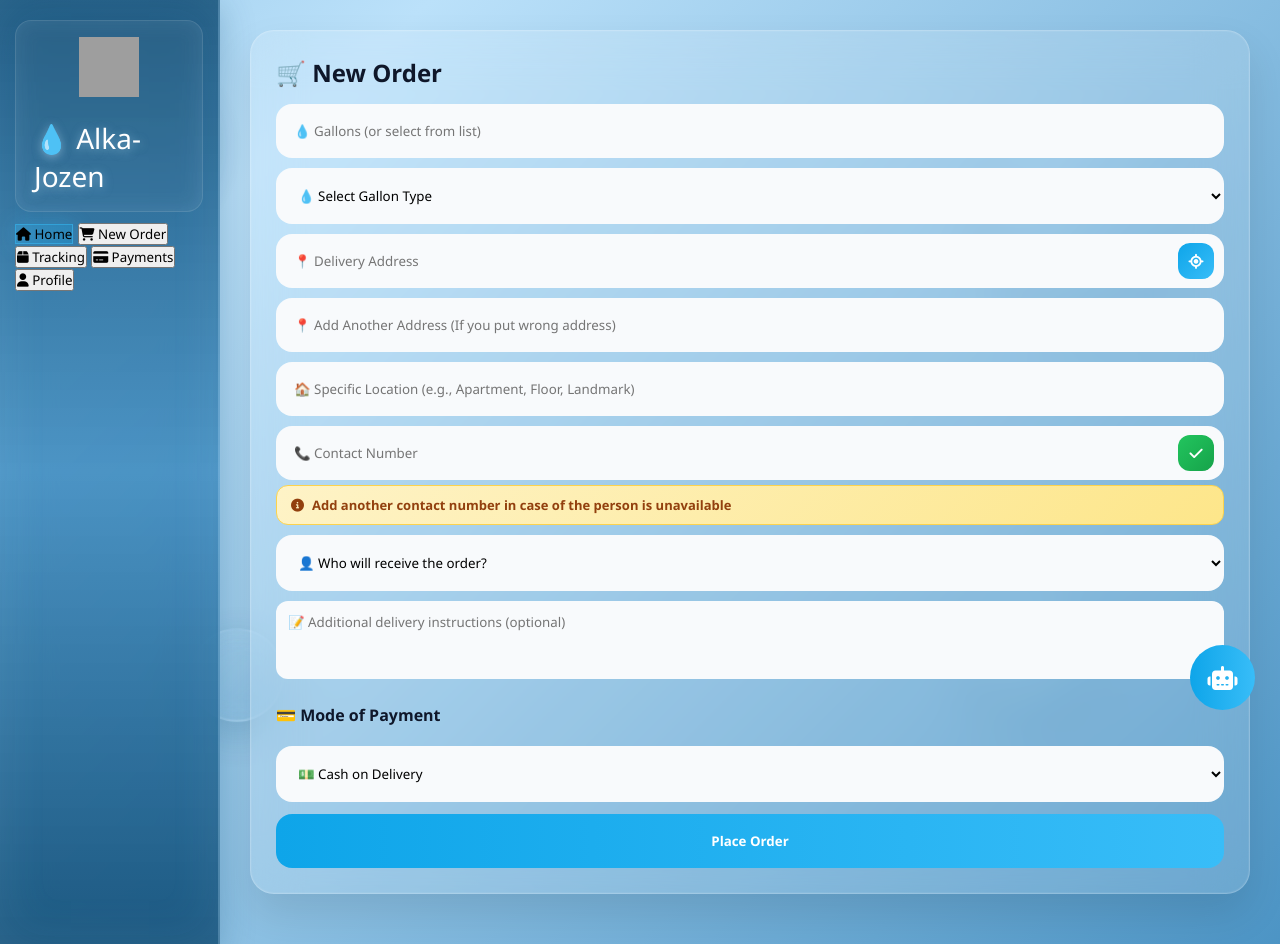
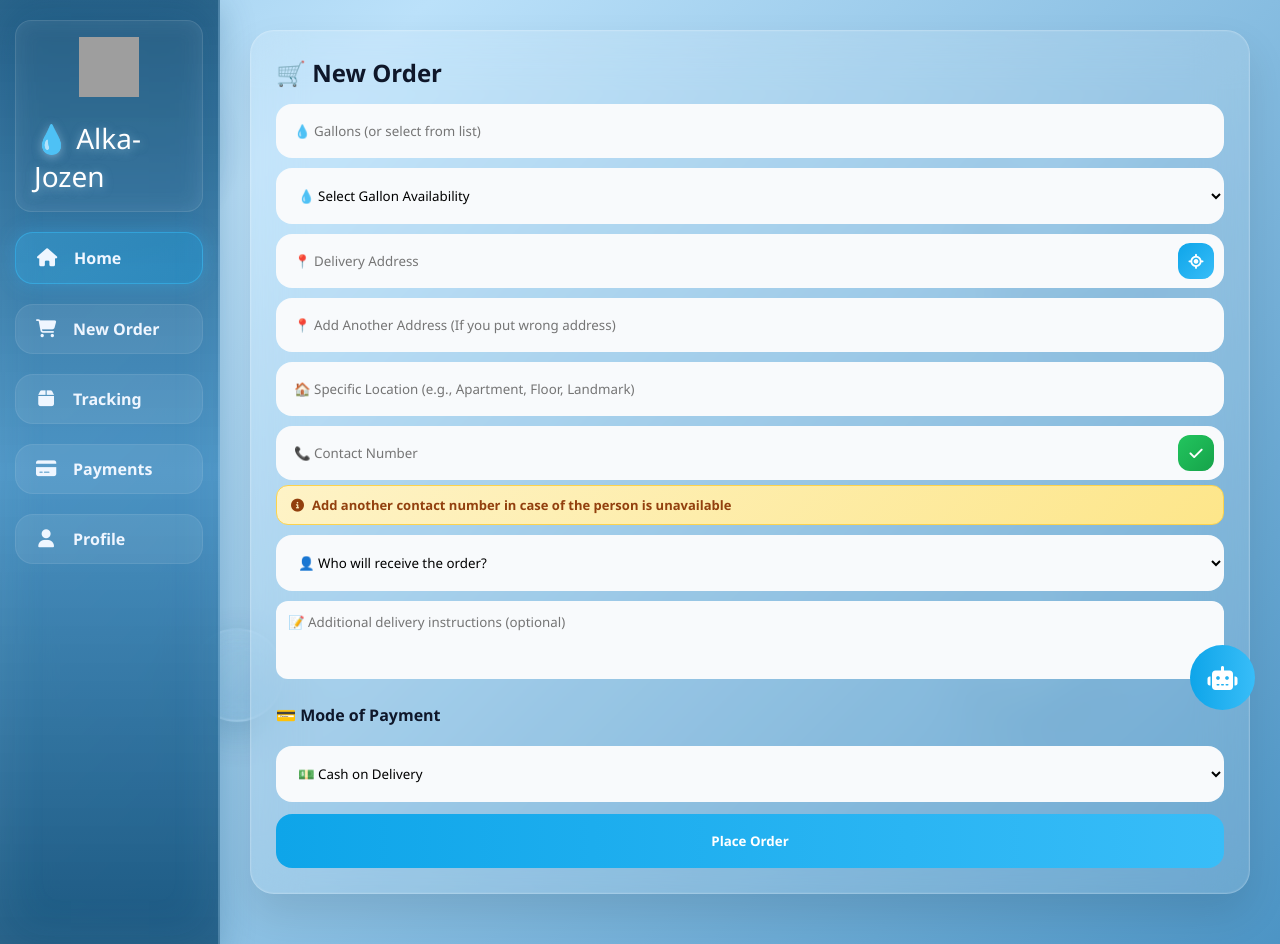
Before and after one commit to eduinomania/alka-jozennn, a plain HTML site: page Alka-Jozen-System-mockup-main (1)/Alka-Jozen-System-mockup-main/prototype water/customer.html in a window 1280 px wide. Both pictures are taken after a click on the button "New Order". Drawn offline with Linux system fonts and the light colour scheme; grey boxes are pictures that could not be loaded.

Commit message:
Add files via upload

```diff
--- a/Alka-Jozen-System-mockup-main (1)/Alka-Jozen-System-mockup-main/prototype water/customer.html
+++ b/Alka-Jozen-System-mockup-main (1)/Alka-Jozen-System-mockup-main/prototype water/customer.html
@@ -143,6 +143,10 @@ body{
 
     width:220px;
 
+    display:flex;
+    flex-direction:column;
+    align-items:stretch;
+
     background:
     linear-gradient(
         180deg,
@@ -216,6 +220,33 @@ body{
     position: relative;
 
     overflow: hidden;
+}
+
+.menu-btn{
+    width:100%;
+    display:flex;
+    align-items:center;
+    gap:14px;
+    padding:14px 18px;
+    margin:10px 0;
+    border:none;
+    border-radius:18px;
+    background:rgba(255,255,255,0.08);
+    color:#eff6ff;
+    font-size:16px;
+    font-weight:600;
+    text-align:left;
+    cursor:pointer;
+    transition: all 0.3s cubic-bezier(0.4, 0, 0.2, 1);
+    position: relative;
+    overflow: hidden;
+    box-shadow: inset 0 0 0 1px rgba(255,255,255,0.08);
+}
+
+.menu-btn i{
+    width:26px;
+    text-align:center;
+    font-size:18px;
 }
 
 .menu-btn::before {
@@ -1183,12 +1214,9 @@ function newOrder(){
         </datalist>
 
         <select id="gallonType" required>
-            <option value="">💧 Select Gallon Type</option>
-            <option value="5-Gallon Jug">5-Gallon Jug</option>
-            <option value="18-Liter Bottle">18-Liter Bottle</option>
-            <option value="1-Gallon Bottle">1-Gallon Bottle</option>
-            <option value="2-Gallon Bottle">2-Gallon Bottle</option>
-            <option value="10-Gallon Bottle">10-Gallon Bottle</option>
+            <option value="">💧 Select Gallon Availability</option>
+            <option value="Half Empty">Half Empty</option>
+            <option value="Needs Replacement">Needs to be refilled </option>
         </select>
 
         <!-- ADDRESS WITH GEOLOCATION -->
@@ -1271,10 +1299,6 @@ function newOrder(){
         <select id="payment" onchange="showPaymentMethod()">
             <option value="Cash">💵 Cash on Delivery</option>
             <option value="GCash">📱 GCash</option>
-            <option value="Maya">💳 Maya</option>
-            <option value="Credit Card">💳 Credit Card</option>
-            <option value="Bank Transfer">🏦 Bank Transfer</option>
-            <option value="PayPal">🌐 PayPal</option>
         </select>
 
         <!-- GCASH BOX -->
@@ -1299,113 +1323,6 @@ function newOrder(){
 
                 <input id="reference"
                 placeholder="Enter GCash Reference Number">
-
-            </div>
-
-        </div>
-
-        <!-- MAYA BOX -->
-        <div id="mayaBox" style="display:none;margin-top:15px;">
-
-            <div style="
-                background:#f8fafc;
-                padding:20px;
-                border-radius:18px;
-                text-align:center;
-                border:2px dashed #f59e0b;
-            ">
-
-                <h3>💳 Maya Payment</h3>
-
-                <img src="gcashqr.png"
-                style="width:200px;border-radius:12px;margin-top:10px;">
-
-                <p style="margin-top:10px;">
-                Send payment to: <strong>09123456789</strong><br>
-                Account Name: <strong>Alka-Jozen Water</strong>
-                </p>
-
-                <input id="mayaReference"
-                placeholder="Enter Maya Reference Number">
-
-            </div>
-
-        </div>
-
-        <!-- CREDIT CARD BOX -->
-        <div id="cardBox" style="display:none;margin-top:15px;">
-
-            <div style="
-                background:#f8fafc;
-                padding:20px;
-                border-radius:18px;
-                border:2px dashed #dc2626;
-            ">
-
-                <h3>💳 Credit Card Payment</h3>
-
-                <div style="display:grid;grid-template-columns:1fr 1fr;gap:10px;margin-top:15px;">
-                    <input placeholder="Card Number" style="grid-column:1/-1;">
-                    <input placeholder="MM/YY">
-                    <input placeholder="CVV">
-                </div>
-
-                <input id="cardReference"
-                placeholder="Enter Transaction Reference"
-                style="margin-top:15px;width:100%;">
-
-            </div>
-
-        </div>
-
-        <!-- BANK TRANSFER BOX -->
-        <div id="bankBox" style="display:none;margin-top:15px;">
-
-            <div style="
-                background:#f8fafc;
-                padding:20px;
-                border-radius:18px;
-                text-align:center;
-                border:2px dashed #16a34a;
-            ">
-
-                <h3>🏦 Bank Transfer</h3>
-
-                <div style="text-align:left;margin-top:15px;">
-                    <p><strong>Bank:</strong> BDO</p>
-                    <p><strong>Account Name:</strong> Alka-Jozen Water Delivery</p>
-                    <p><strong>Account Number:</strong> 123456789012</p>
-                    <p><strong>Reference:</strong> Your Order Number</p>
-                </div>
-
-                <input id="bankReference"
-                placeholder="Enter Bank Reference Number"
-                style="margin-top:15px;width:100%;">
-
-            </div>
-
-        </div>
-
-        <!-- PAYPAL BOX -->
-        <div id="paypalBox" style="display:none;margin-top:15px;">
-
-            <div style="
-                background:#f8fafc;
-                padding:20px;
-                border-radius:18px;
-                text-align:center;
-                border:2px dashed #2563eb;
-            ">
-
-                <h3>🌐 PayPal Payment</h3>
-
-                <p style="margin-top:10px;">
-                Send payment to: <strong>alkajozen@gmail.com</strong>
-                </p>
-
-                <input id="paypalReference"
-                placeholder="Enter PayPal Transaction ID"
-                style="margin-top:15px;width:100%;">
 
             </div>
 
@@ -1640,22 +1557,10 @@ function showPaymentMethod(){
 
     // Hide all payment boxes
     document.getElementById("gcashBox").style.display = "none";
-    document.getElementById("mayaBox").style.display = "none";
-    document.getElementById("cardBox").style.display = "none";
-    document.getElementById("bankBox").style.display = "none";
-    document.getElementById("paypalBox").style.display = "none";
 
     // Show the selected payment box
     if(payment === "GCash"){
         document.getElementById("gcashBox").style.display = "block";
-    } else if(payment === "Maya"){
-        document.getElementById("mayaBox").style.display = "block";
-    } else if(payment === "Credit Card"){
-        document.getElementById("cardBox").style.display = "block";
-    } else if(payment === "Bank Transfer"){
-        document.getElementById("bankBox").style.display = "block";
-    } else if(payment === "PayPal"){
-        document.getElementById("paypalBox").style.display = "block";
     }
 }
 
@@ -1664,10 +1569,6 @@ function getPaymentReference(){
 
     if(paymentMethod === "Cash") return "Cash on Delivery";
     if(paymentMethod === "GCash") return document.getElementById("reference").value;
-    if(paymentMethod === "Maya") return document.getElementById("mayaReference").value;
-    if(paymentMethod === "Credit Card") return document.getElementById("cardReference").value;
-    if(paymentMethod === "Bank Transfer") return document.getElementById("bankReference").value;
-    if(paymentMethod === "PayPal") return document.getElementById("paypalReference").value;
 
     return "";
 }
@@ -1688,7 +1589,7 @@ function saveOrder(){
     }
 
     if (!document.getElementById("gallonType").value) {
-        notify("❌ Please select a gallon type.");
+        notify("❌ Please select gallon availability.");
         return;
     }
 
@@ -1709,18 +1610,6 @@ function saveOrder(){
     const paymentMethod = document.getElementById("payment").value;
     if (paymentMethod === "GCash" && !document.getElementById("reference").value.trim()) {
         notify("❌ Please enter the GCash reference number.");
-        return;
-    } else if (paymentMethod === "Maya" && !document.getElementById("mayaReference").value.trim()) {
-        notify("❌ Please enter the Maya reference number.");
-        return;
-    } else if (paymentMethod === "Credit Card" && !document.getElementById("cardReference").value.trim()) {
-        notify("❌ Please enter the credit card transaction reference.");
-        return;
-    } else if (paymentMethod === "Bank Transfer" && !document.getElementById("bankReference").value.trim()) {
-        notify("❌ Please enter the bank transfer reference number.");
-        return;
-    } else if (paymentMethod === "PayPal" && !document.getElementById("paypalReference").value.trim()) {
-        notify("❌ Please enter the PayPal transaction ID.");
         return;
     }
 
```
